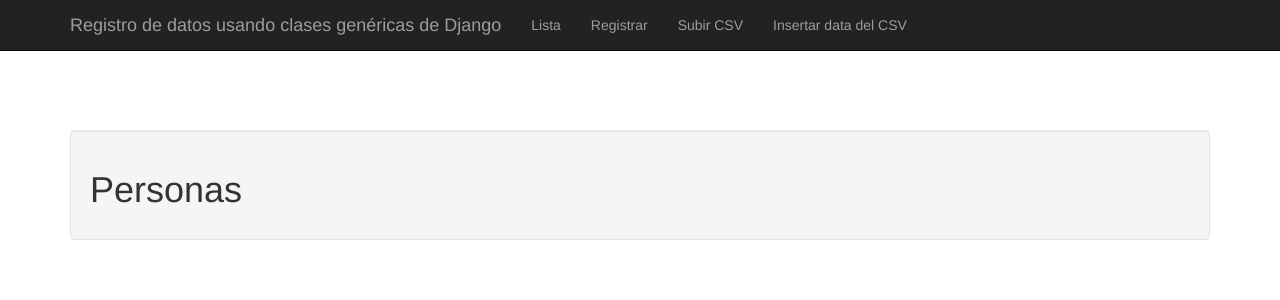
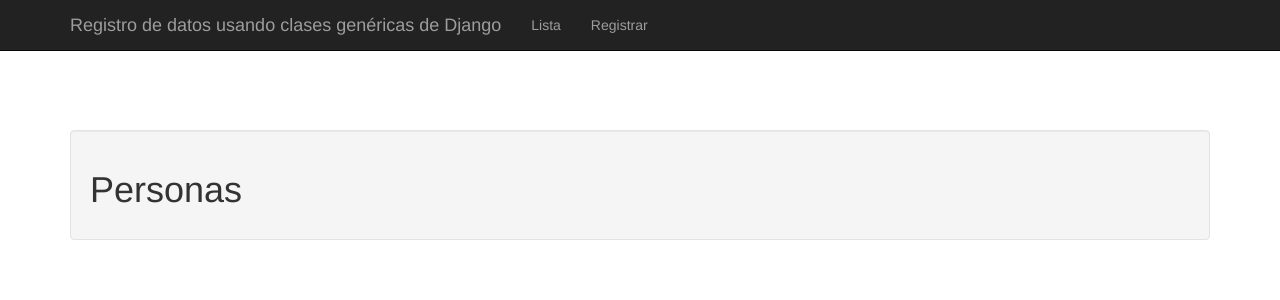
Before and after one commit to argenisosorio/registro_vistas_clases, a Django app: page / in a window 1280 px wide. Shown: the top 300 px of the page. Run offline with Django 3.2, Linux system fonts and the light colour scheme; data that the repository does not hold is empty; some libraries are stand-ins or nearby versions.

Commit message:
Arreglando detalles

```diff
--- a/registro/templates/registro/base.html
+++ b/registro/templates/registro/base.html
@@ -51,8 +51,6 @@
           <ul class="nav navbar-nav">
             <li><a href="{% url 'registro:consultar' %}">Lista</a></li>
             <li><a href="{% url 'registro:registrar' %}">Registrar</a></li>
-            <li><a href="{% url 'registro:subir_csv' %}">Subir CSV</a></li>
-            <li><a href="{% url 'registro:insertar_data_csv' %}">Insertar data del CSV</a></li>
           </ul>
         </div>
       </div>
--- a/registro/urls.py
+++ b/registro/urls.py
@@ -8,6 +8,4 @@ urlpatterns = patterns('',
     url(r'^registrar$', views.Registrar.as_view(), name='registrar'),
     url(r'^editar/(?P<pk>\d+)$', views.Editar.as_view(), name='editar'),
     url(r'^borrar/(?P<pk>\d+)$', views.Borrar.as_view(), name='borrar'),
-    url(r'^subir_csv$', views.subir_csv, name='subir_csv'),
-    url(r'^insertar_data_csv$', views.insertar_data_csv, name='insertar_data_csv'),
 )
--- a/registro/views.py
+++ b/registro/views.py
@@ -7,7 +7,6 @@ from registro.models import Persona
 from django.shortcuts import render
 from django.conf import settings
 from django.core.files.storage import FileSystemStorage
-import csv
 
 
 class Consultar(ListView):
@@ -29,35 +28,3 @@ class Editar(UpdateView):
 class Borrar(DeleteView):
     model = Persona
     success_url = reverse_lazy('registro:consultar')
-
-
-def subir_csv(request):
-    """
-    Función que permite subir el fichero CSV en la carpeta media.
-    """
-    if request.method == 'POST' and request.FILES['myfile']:
-        myfile = request.FILES['myfile']
-        fs = FileSystemStorage()
-        filename = fs.save(myfile.name, myfile)
-        file = fs.url(filename)
-        return render(request, 'registro/subir_csv.html', {
-            'file': file
-        })
-    return render(request, 'registro/subir_csv.html')
-
-
-def insertar_data_csv(request, template_name='registro/leer_csv.html'):
-    """
-    Función que permite insertar los datos del fichero CSV en la base de datos.
-    """
-    with open(settings.MEDIA_ROOT+'/data.csv', 'r') as listado:
-        datos = csv.reader(listado, delimiter=',') # Separar la data por coma.
-        for row in datos:
-            nombre = row[0]
-            cedula = row[1]
-            #print "----"
-            #print nombre
-            #print cedula
-            Persona.objects.create(nombre=nombre, cedula=cedula)
-    listado.close()
-    return render(request, template_name)
```
